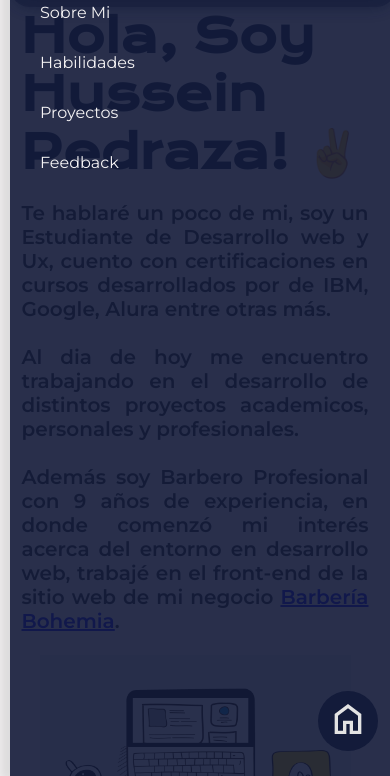
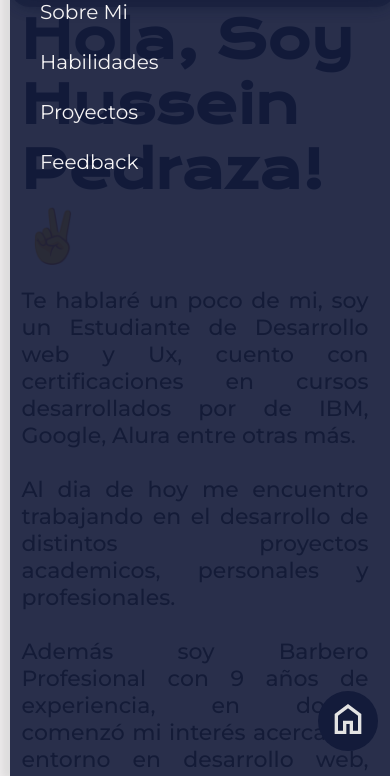
Before and after one commit to BangalterCrown/ibm-proyecto, a plain HTML site: page index.html in a window 390 px wide. Both pictures are taken after a click on the item 343 px from the left and 40 px from the top of the page. Shown: the part 68-844 px from the top of the page. Drawn offline with nearby package versions, Linux system fonts and the light colour scheme.

Commit message:
Actualizar style.css

```diff
--- a/style.css
+++ b/style.css
@@ -51,6 +51,7 @@ nav ul{
   display: flex;
   justify-content: flex-end;
   align-items: center;
+  align-content: space-evenly;
 }
 
 nav li{
@@ -64,7 +65,7 @@ nav a{
   display: flex;
   align-items: center;
   color: var(--color-secundario);
-  font-size: 16px;
+  font-size: 20px;
   font-weight: 400;
 }
 
@@ -73,7 +74,7 @@ nav a:hover{
   border-radius: 0 20px;
   color: var(--color-terciario);
   font-family: var(--fuente-krona);
-  font-size: 18px;
+  font-size: 22px;
   font-weight: 600;
 }
 
@@ -426,14 +427,10 @@ button:hover {
   }
 
   #sobre-mi h1{
-    font-size: 46px;
     margin-top: 54px;
   }
 
   #sobre-mi p {
-    font-size: 20px;
-    text-align: justify;
-    font-weight: 600;
     margin: 1px;
     margin-top: 1px;
   }
```
